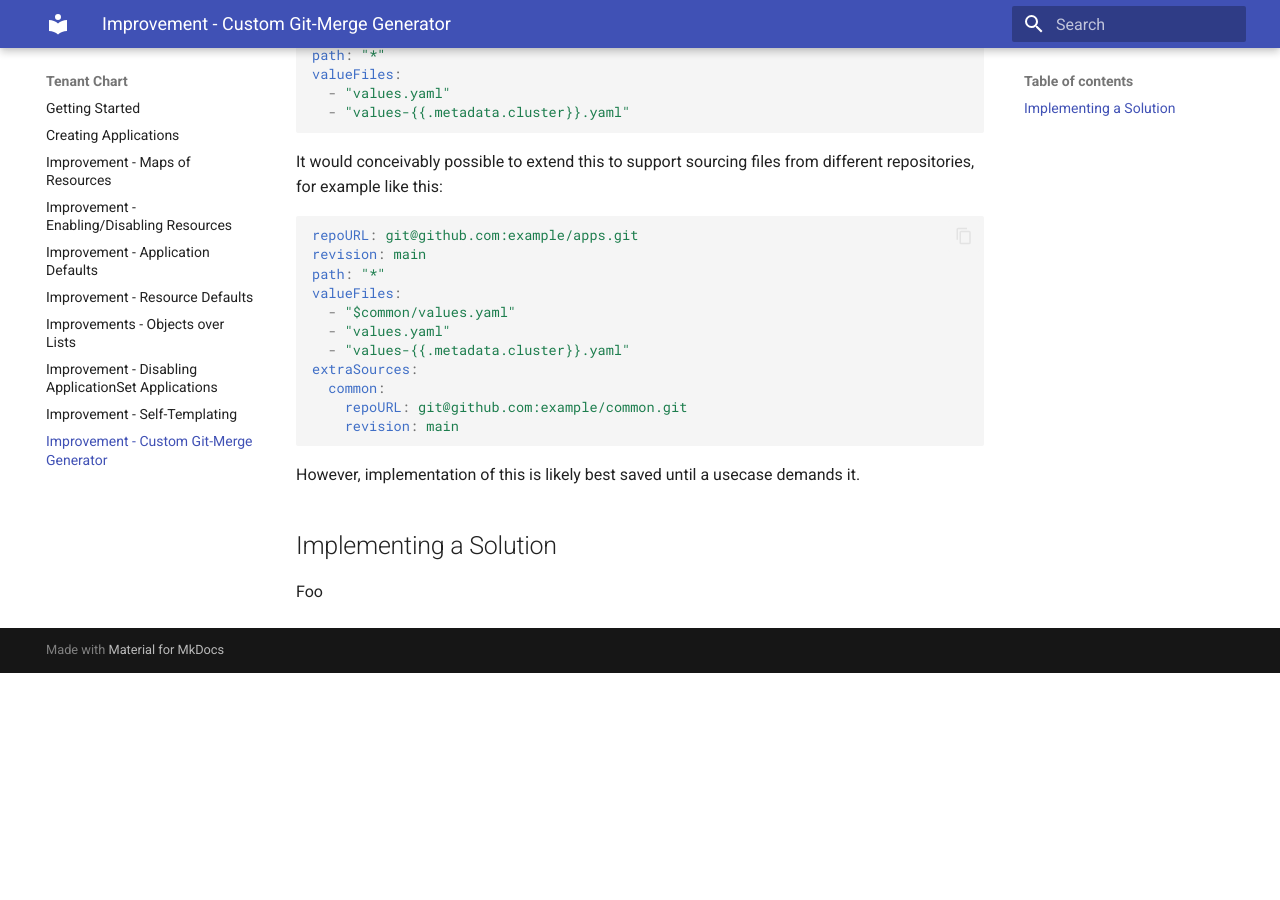
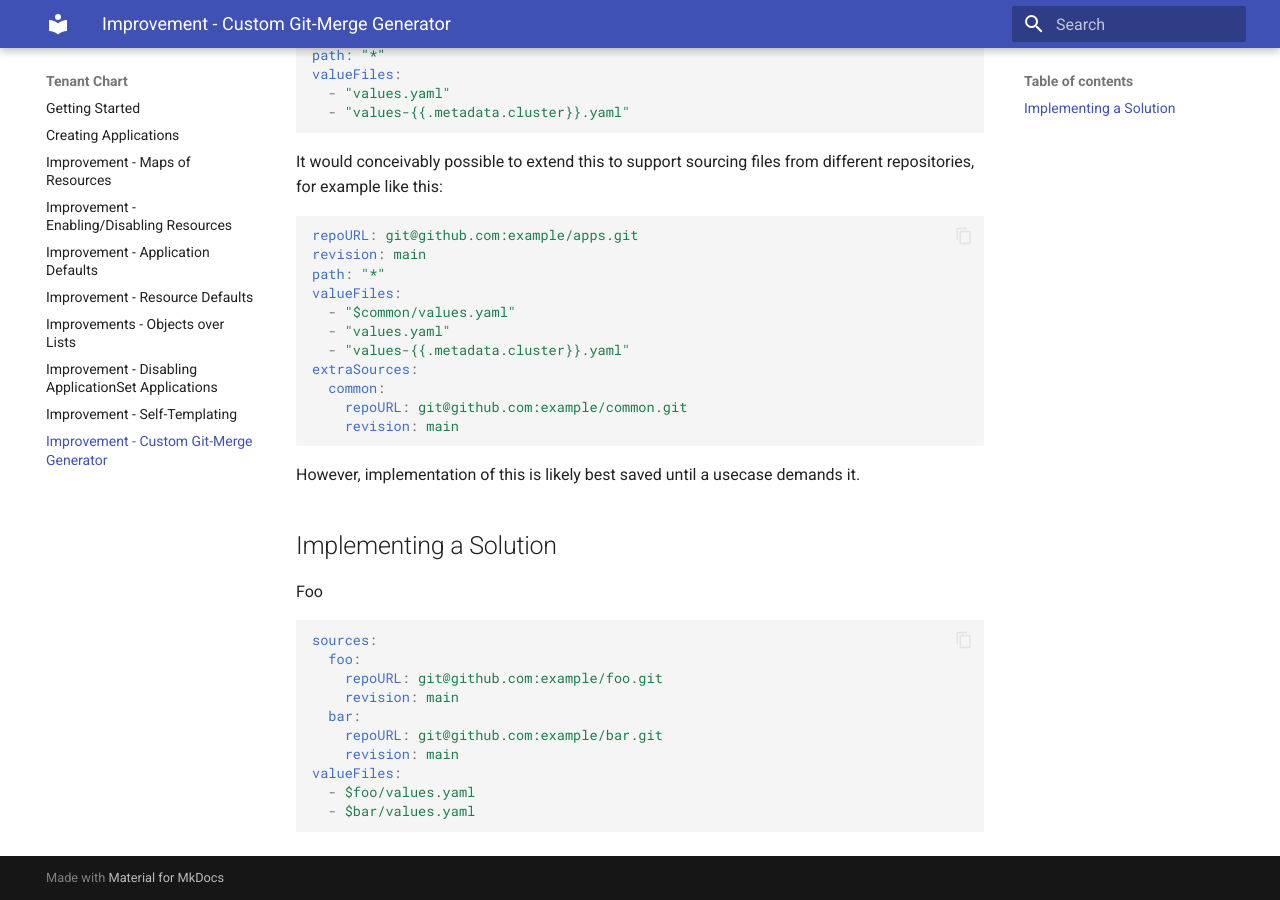
Before and after one commit to tombulled/tenant, an MkDocs documentation site: the page built from docs/10-improvement-custom-git-merge-generator.md, in a window 1280 px wide and 900 px high, scrolled down 10169 px. Built offline with MkDocs 1.6.1 and Material for MkDocs 9.7.7, drawn with Linux system fonts in a browser that asks for light colours; before the commit the page ends 10842 px from its top, so only the background shows below that.

Commit message:
feat: theorise x-git generator using sources

````diff
--- a/docs/10-improvement-custom-git-merge-generator.md
+++ b/docs/10-improvement-custom-git-merge-generator.md
@@ -478,3 +478,16 @@ However, implementation of this is likely best saved until a usecase demands it.
 ## Implementing a Solution
 
 Foo
+
+```yaml
+sources:
+  foo:
+    repoURL: git@github.com:example/foo.git
+    revision: main
+  bar:
+    repoURL: git@github.com:example/bar.git
+    revision: main
+valueFiles:
+  - $foo/values.yaml
+  - $bar/values.yaml
+```
````
